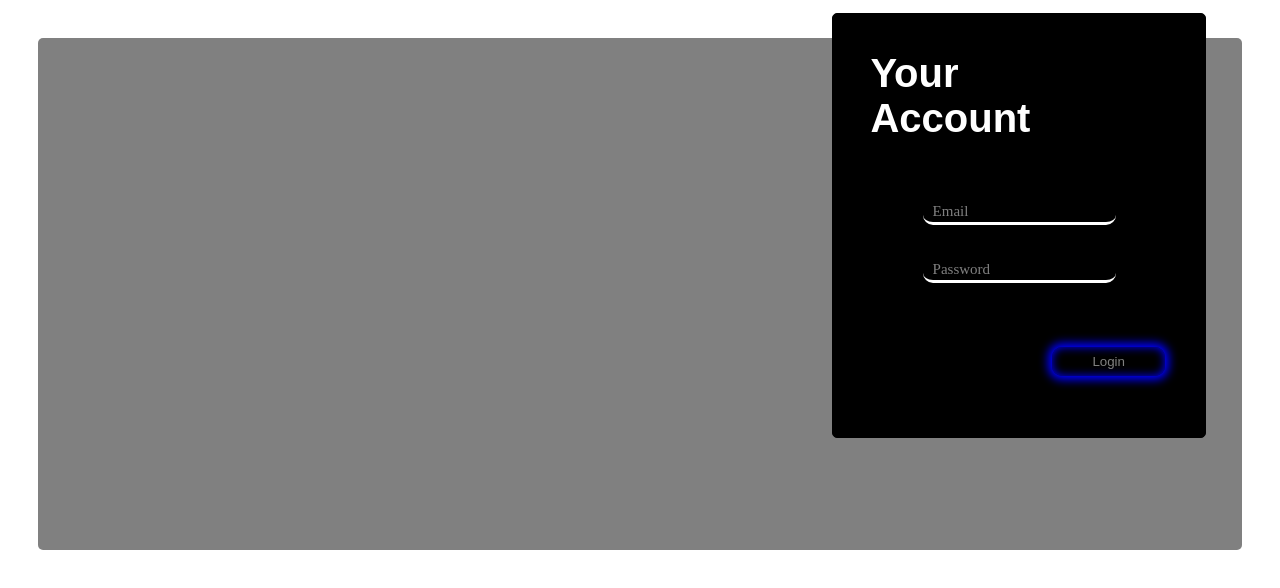
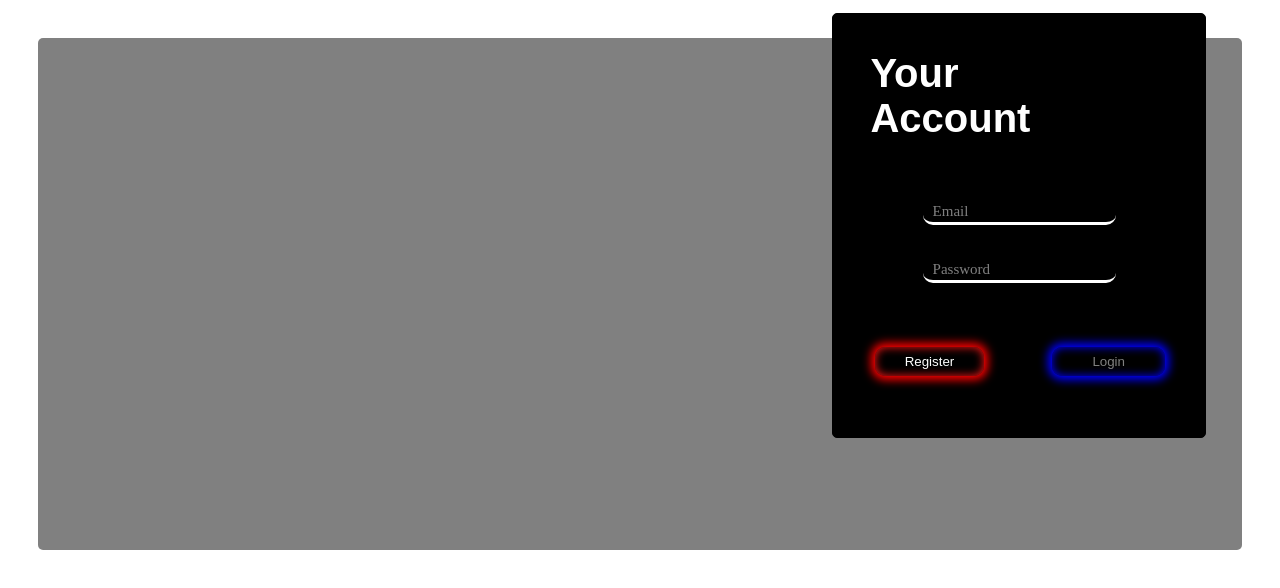
Before and after one commit to FabricioAnastacio/project_carRent, a React (Create React App) app in the folder app/frontend/: page / in a window 1280 px wide. Shown: the top 588 px of the page. Built offline with nearby package versions, Linux system fonts and the light colour scheme.

Commit message:
Adiciona o botão de registrar no usuario

```diff
--- a/app/frontend/src/components/FormLogin.jsx
+++ b/app/frontend/src/components/FormLogin.jsx
@@ -53,6 +53,13 @@ function FormLogin() {
         >
           Login
         </button>
+        <button
+          type="button"
+          className={ `button-register-${!isDisabled}` }
+          disabled={ !isDisabled }
+        >
+          Register
+        </button>
       </form>
     </>
   );
--- a/app/frontend/src/styles/FormLogin.css
+++ b/app/frontend/src/styles/FormLogin.css
@@ -71,13 +71,11 @@ input {
   }
 }
 
-button {
+.button-false {
   background-color: blue;
-}
-
-.button-false {
   border: 1px  blue;
   border-radius: 10rem;
+  box-shadow: 0 0 10px 0 blue inset, 0 0 10px 4px blue;
   color: #fff;
   margin-left: 14vi;
   margin-top: 14vi;
@@ -119,7 +117,7 @@ button {
 }
 
 .button-true {
-  background-color: black;
+  background-color: unset;
   border: 1px  blue;
   border-radius: 10px;
   box-shadow: 0 0 10px 0 blue inset, 0 0 10px 4px blue;
@@ -130,3 +128,34 @@ button {
   position: absolute;
   transition: all 250ms ease-in-out;
 }
+
+.button-register-true {
+  background-color: unset;
+  box-shadow: 0 0 10px 0 rgb(255, 22, 22) inset, 0 0 10px 4px rgb(255, 0, 0);
+  border: 0;
+  border-radius: 10px;
+  color: white;
+  margin-left: -14vi;
+  margin-top: 14vi;
+  padding: 7px 30px;
+  position: absolute;
+  transition: all 250ms ease-in-out;
+  &:hover {
+    background-color: red;
+    box-shadow: 0 0 10px 0 rgb(255, 22, 22) inset, 0 0 10px 4px rgb(255, 70, 70);
+    color: black;
+    transition: all 250ms ease-in-out;
+  }
+}
+
+.button-register-false {
+  background-color: unset;
+  border: 0;
+  border-radius: 10px;
+  color: gray;
+  margin-left: -14vi;
+  margin-top: 14vi;
+  padding: 7px 30px;
+  position: absolute;
+  transition: all 250ms ease-in-out;
+}
```
